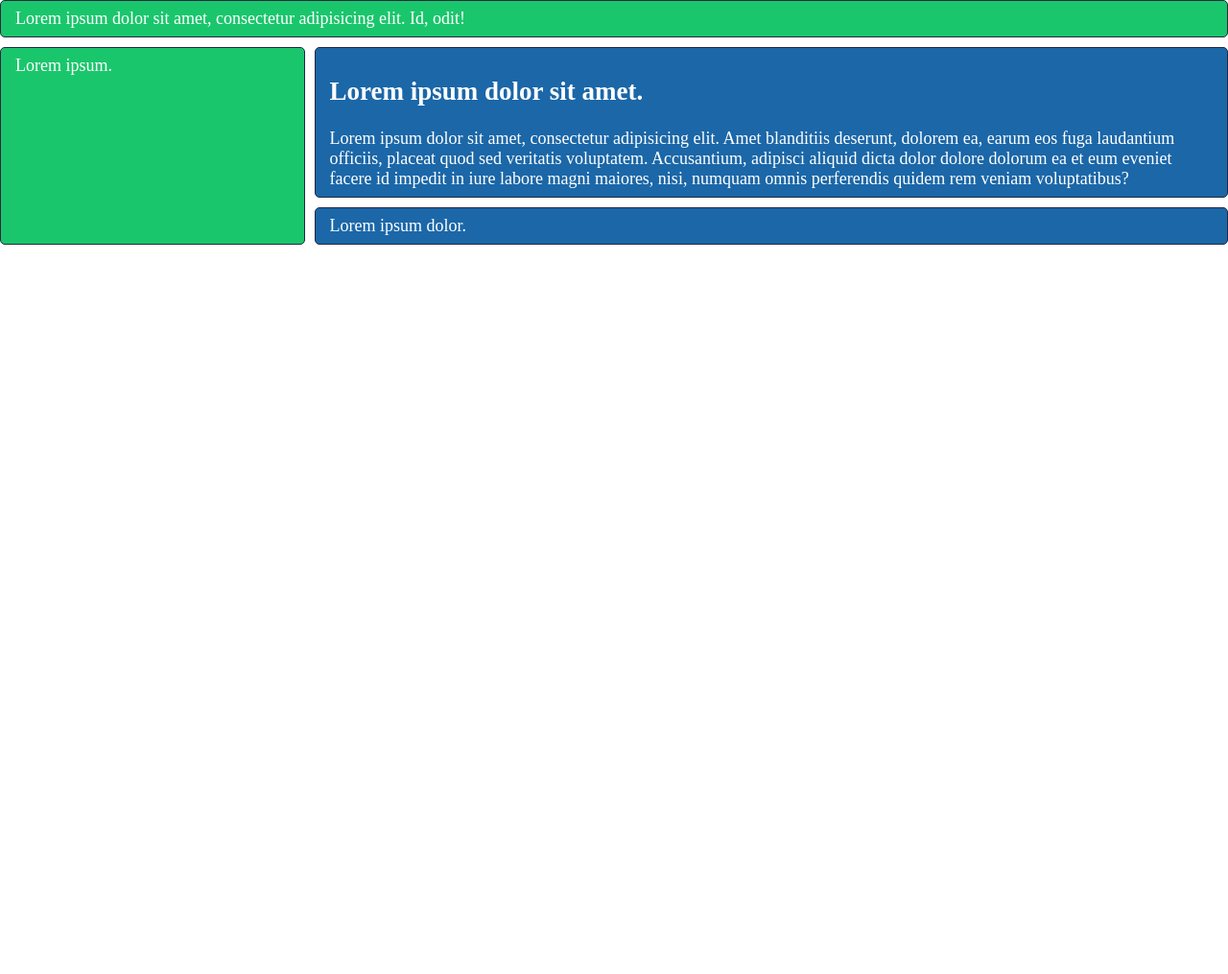
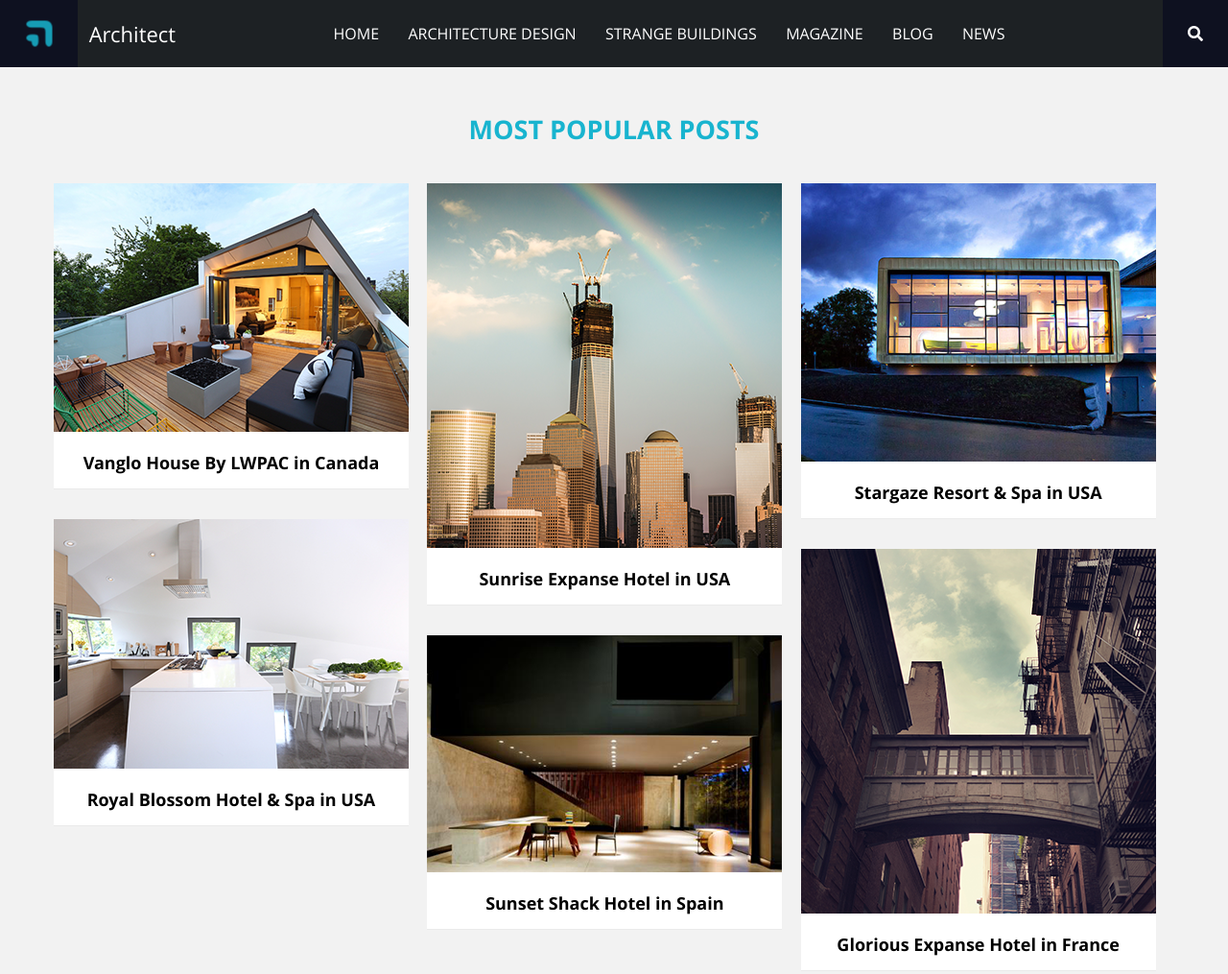
Before and after one commit to vashenko49/homework, a plain HTML site: page homework6/index.html in a window 1280 px wide. Shown: the whole page at 96% size. Before the commit the page ends 800 px from the top, so only its background shows below. Drawn offline with Linux system fonts and the light colour scheme.

Commit message:
create header and block 'most popular posts'

```diff
--- a/homework6/css/reset.css
+++ b/homework6/css/reset.css
@@ -1,4 +1,4 @@
-body,p,a,span{
+body,p,a,span,h1,h2,h3,h4,h5,h6{
     padding: 0;
     margin: 0;
 }
--- a/homework6/css/style.css
+++ b/homework6/css/style.css
@@ -1,47 +1,95 @@
-.grid{
-    display: grid;
-    grid-gap: 10px;
-    grid-template-areas: "header" "article" "aside" "footer";
+.full-page{
+    font-family: "Open Sans",sans-serif;
+    min-width: 1000px;
 }
-header{
-    grid-area: header;
+.header{
+    background-color: #1d2124;
+    height: 70px;
+    display: flex;
+    justify-content: space-between;
+    align-items: center;
 }
-article{
-    grid-area: article;
+.header-slogan,.header-list,.header-icon-search{
+    color: white;
 }
-aside{
-    grid-area: aside;
+.header-list{
+    text-transform: uppercase;
 }
-footer{
-    grid-area: footer;
+.header-logo-slogan{
+    display: flex;
+    align-items:center;
+    min-width: 183px;
+    max-width: 183px;
+    height: 100%;
+    justify-content: space-between;
 }
-@media (min-width: 640px) {
-    .grid {
-        grid-template-columns: 1fr 2fr;
-        grid-template-areas:
-                "header header"
-                "aside article"
-                "footer footer"
-    }
+.header-logo{
+    width: 81px;
+    background-color: #0e1120;
+    height: 100%;
+    position: relative;
 }
-@media (min-width: 840px) {
-    .grid {
-        grid-template-columns: 1fr 3fr;
-        grid-template-areas:
-                "header header"
-                "aside article"
-                "aside footer"
-    }
+.header-logo > img{
+    position: absolute;
+    left: 50%;
+    top: 50%;
+    transform: translate(-50%,-50%);
 }
-.grid > * {
-    background-color: #1b67a8;
-    border: 1px solid #212941;
-    border-radius: 5px;
-    padding: 8px 15px;
-    color: #ffffff;
+.header-slogan{
+    font-size: 22px;
+}
+.header-icon-search{
+    width: 68px;
+    height: 100%;
+    background-color: #0e1120;
+    position: relative;
+}
+.header-icon-search >i{
+    position: absolute;
+    left: 50%;
+    top: 50%;
+    transform: translate(-50%,-50%);
+}
+.header-all-list{
+    display: flex;
+    min-width: 700px;
+    justify-content: space-between;
+}
+.parallax-background{
+
+}
+.wrapper-house-selection{
+    background-color: #f2f2f2;
+}
+.house-selection{
+    width: 1168px;
+    text-align: center;
+    margin:  0 auto;
+}
+.house-selection-slogan{
+    text-transform: uppercase;
+    font-size: 27px;
+    color: #18b4cf ;
+    font-weight: bold;
+    padding: 46px 0 38px 0;
+}
+.choice-options{
+    max-height: 870px;
+    display: flex;
+    flex-wrap: wrap;
+    flex-direction: column;
+
+}
+.block-with-img-address{
+    width: 370px;
+    background-color: white;
+    border-bottom: 1px solid #eaeaea;
+    margin-bottom: 31px
+}
+.house-address{
+    padding: 15px 0 15px 0;
+    display: inline-block;
     font-size: 18px;
+    font-weight: bold;
+    color: black;
 }
-
-.grid > *:nth-child(odd) {
-    background-color: #1ac66c;
-}
--- a/homework6/index.html
+++ b/homework6/index.html
@@ -2,20 +2,66 @@
 <html lang="en">
 <head>
     <meta charset="UTF-8">
-    <title>Title</title>
+    <title>Architect</title>
+    <link rel="icon" href="img/logo-img.png">
     <link rel="stylesheet" href="css/reset.css ">
+    <link rel="stylesheet" href="https://use.fontawesome.com/releases/v5.8.2/css/all.css" integrity="sha384-oS3vJWv+0UjzBfQzYUhtDYW+Pj2yciDJxpsK1OYPAYjqT085Qq/1cq5FLXAZQ7Ay" crossorigin="anonymous">
     <link rel="stylesheet" href="css/font.css">
     <link rel="stylesheet" href="css/style.css">
 </head>
 <body>
-<div class="grid">
-    <header>Lorem ipsum dolor sit amet, consectetur adipisicing elit. Id, odit!</header>
-    <article>
-        <h1>Lorem ipsum dolor sit amet.</h1>
-        <p>Lorem ipsum dolor sit amet, consectetur adipisicing elit. Amet blanditiis deserunt, dolorem ea, earum eos fuga laudantium officiis, placeat quod sed veritatis voluptatem. Accusantium, adipisci aliquid dicta dolor dolore dolorum ea et eum eveniet facere id impedit in iure labore magni maiores, nisi, numquam omnis perferendis quidem rem veniam voluptatibus?</p>
-    </article>
-    <aside>Lorem ipsum.</aside>
-    <footer>Lorem ipsum dolor.</footer>
+<div class="full-page">
+    <header class="header">
+        <nav class="header-logo-slogan">
+            <a class="header-logo" href="#"><img src="img/logo-img.png" alt="photo not found"></a>
+            <a class="header-slogan" href="#">Architect</a>
+        </nav>
+        <nav class="header-all-list ">
+            <a class="header-list" href="#">Home </a>
+            <a class="header-list" href="#">Architecture design</a>
+            <a class="header-list" href="#">Strange Buildings</a>
+            <a class="header-list" href="#">MAGAZINE</a>
+            <a class="header-list" href="#">BLOG</a>
+            <a class="header-list" href="#">NEWS</a>
+        </nav>
+        <a href="#" class="header-icon-search"><i class="fas fa-search"></i></a>
+    </header>
+
+    <div class="parallax-background">
+
+    </div>
+
+    <div class="wrapper-house-selection">
+        <div class="house-selection">
+            <h2 class="house-selection-slogan">Most popular posts</h2>
+            <div class="choice-options">
+                <div class="block-with-img-address">
+                    <a href=""><img src="img/post-1-img.png" alt="photo not found"></a>
+                    <a class="house-address" href="">Vanglo House By LWPAC in Canada</a>
+                </div>
+                <div class="block-with-img-address">
+                    <a href=""><img src="img/post-4-img.png" alt="photo not found"></a>
+                    <a class="house-address" href="">Royal Blossom Hotel & Spa in USA</a>
+                </div>
+                <div class="block-with-img-address">
+                    <a href=""><img src="img/post-2-img.png" alt="photo not found"></a>
+                    <a class="house-address" href="">Sunrise Expanse Hotel in USA</a>
+                </div>
+                <div class="block-with-img-address">
+                    <a href=""><img src="img/post-5-img.png" alt="photo not found"></a>
+                    <a class="house-address" href="">Sunset Shack Hotel in Spain</a>
+                </div>
+                <div class="block-with-img-address">
+                    <a href=""><img src="img/post-3-img.png" alt="photo not found"></a>
+                    <a class="house-address" href="">Stargaze Resort & Spa in USA</a>
+                </div>
+                <div class="block-with-img-address">
+                    <a href=""><img src="img/post-6-img.png" alt="photo not found"></a>
+                    <a class="house-address" href="">Glorious Expanse Hotel in France</a>
+                </div>
+            </div>
+        </div>
+    </div>
 </div>
 </body>
 </html>
```
